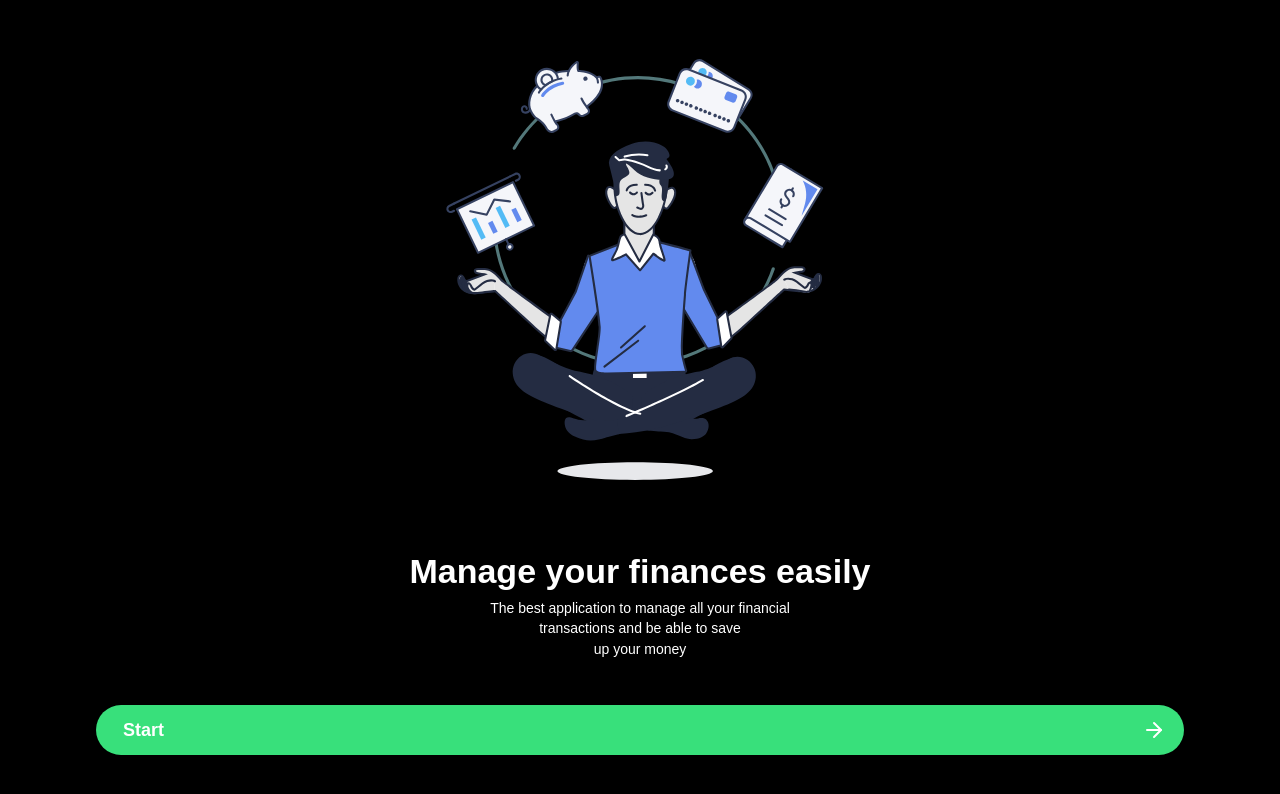
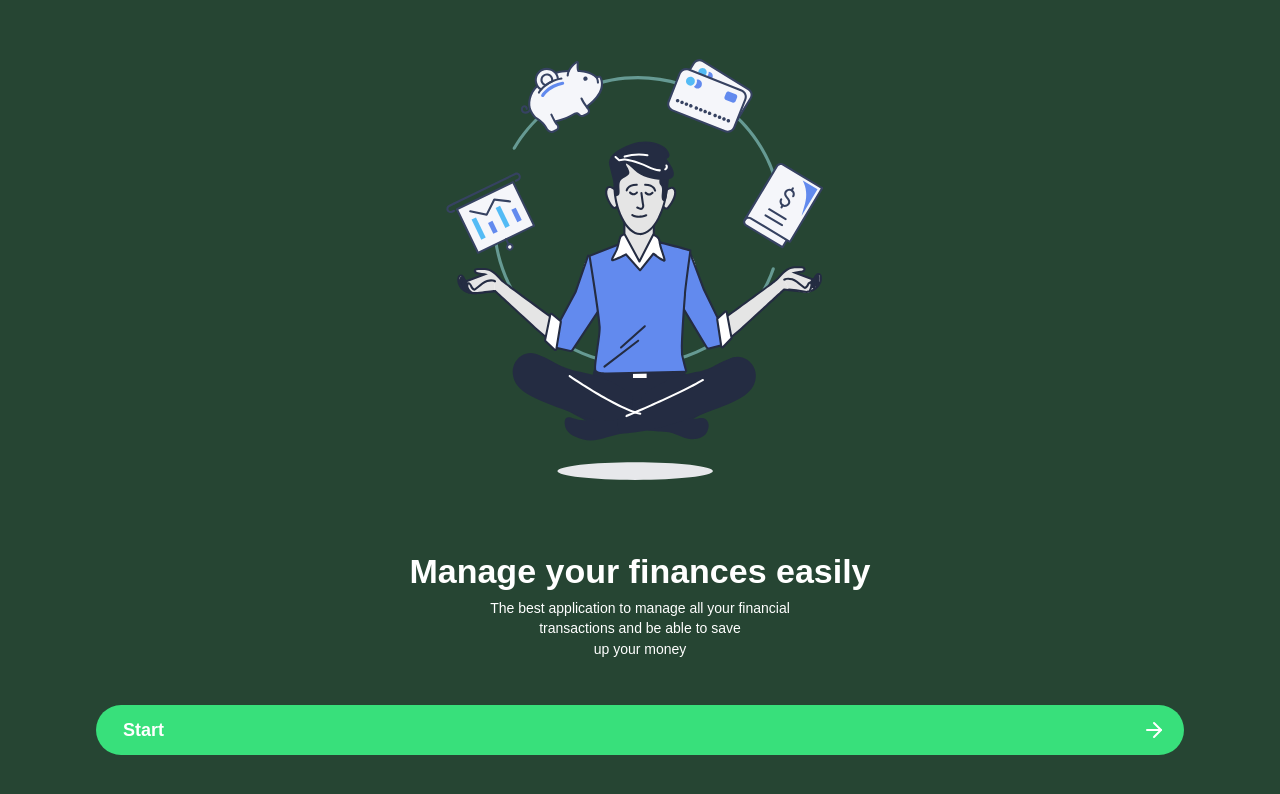
Before and after one commit to ltyohannes955/Scash, a React (Vite) app: page / in a window 1280 px wide. Shown: the top 794 px of the page. Built offline with nearby package versions, Linux system fonts and the light colour scheme.

Commit message:
changed background color

```diff
--- a/src/pages/landing/index.tsx
+++ b/src/pages/landing/index.tsx
@@ -6,7 +6,7 @@ export default function Landing() {
   const navigate = useNavigate();
   return (
     <Flex
-      bg={"black"}
+      bg={"#264533"}
       h={"100vh"}
       justify={"space-evenly"}
       align={"center"}
@@ -30,7 +30,9 @@ export default function Landing() {
         size="lg"
         w={"85%"}
         rightSection={<ArrowRight size={24} />}
-        onClick={() => {navigate("/login")}}
+        onClick={() => {
+          navigate("/login");
+        }}
       >
         Start
       </Button>
```
